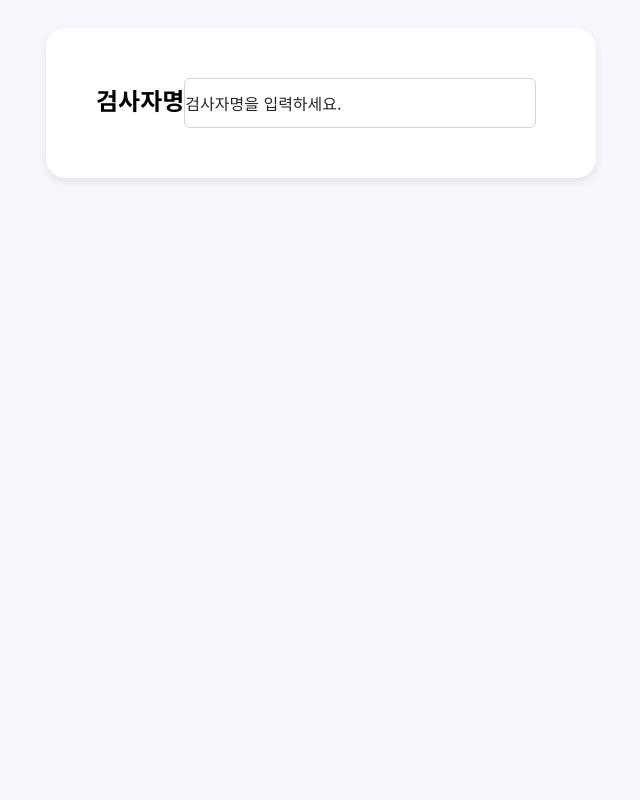
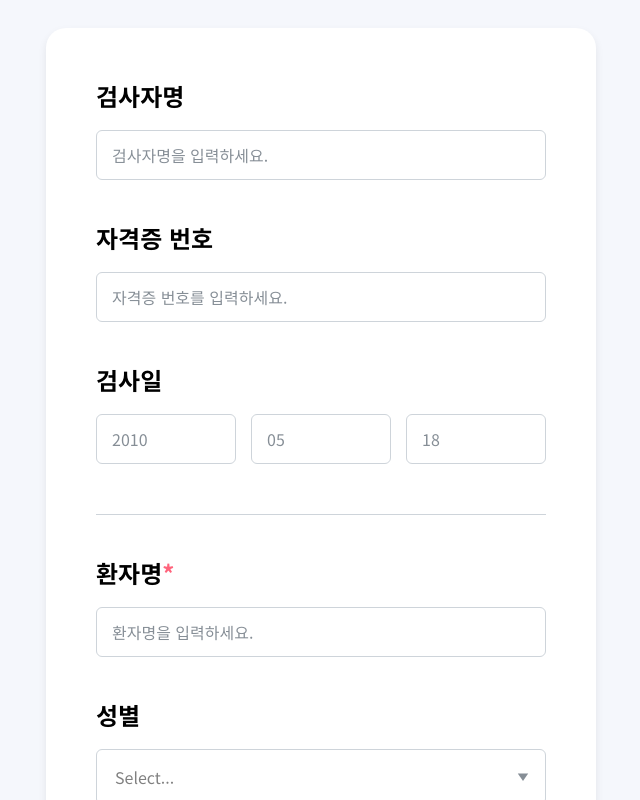
Before and after one commit to Randy-neopons/talkytalky_screening, a Next.js app: page /start in a window 1280 px wide. Shown: the part 260-1060 px from the top of the page, without its empty margins (319-959 px from the left). Before the commit the page ends 800 px from the top, so only its background shows below. Built offline with nearby package versions, Linux system fonts and the light colour scheme.

Commit message:
기본정보 입력 페이지
feat
- select 추가
- 기본정보 페이지 진행중

```diff
--- a/package.json
+++ b/package.json
@@ -15,6 +15,7 @@
         "react": "^18",
         "react-dom": "^18",
         "react-hook-form": "^7.52.0",
+        "react-select": "^5.8.0",
         "zustand": "^4.5.4"
     },
     "devDependencies": {
--- a/src/components/common/CheckBox/index.tsx
+++ b/src/components/common/CheckBox/index.tsx
@@ -22,10 +22,10 @@ const CheckBox = ({
     const handleChange = isControlled ? onChange : field.onChange;
 
     return (
-        <label className='flex justify-center items-center cursor-pointer'>
-            <input type='checkbox' className='hidden peer' checked={isChecked} onChange={handleChange} />
+        <label className='flex cursor-pointer items-center justify-center'>
+            <input type='checkbox' className='peer hidden' checked={isChecked} onChange={handleChange} />
             <svg
-                className='bg-white peer-checked:bg-accent1 rounded border peer-checked:border-none'
+                className='rounded border bg-white peer-checked:border-none peer-checked:bg-accent1'
                 xmlns='http://www.w3.org/2000/svg'
                 width='24'
                 height='24'
--- a/src/components/common/Container/index.tsx
+++ b/src/components/common/Container/index.tsx
@@ -1,5 +1,5 @@
 import type { ReactNode } from 'react';
 
 export default function Container({ children }: { children: ReactNode }) {
-    return <div className='container mx-auto pt-[60px] xl:pt-20 flex flex-col flex-nowrap items-center'>{children}</div>;
+    return <div className='container mx-auto flex flex-col flex-nowrap items-center pt-[60px] xl:pt-20'>{children}</div>;
 }
--- /dev/null
+++ b/src/components/common/Select/index.tsx
@@ -0,0 +1,68 @@
+import { Controller, type FieldValues, type Control } from 'react-hook-form';
+import type { DropdownIndicatorProps, GroupBase, Props, StylesConfig } from 'react-select';
+import ReactSelect, { components } from 'react-select';
+
+type SelectProps = Props & {
+    control?: Control<FieldValues>;
+    required?: boolean;
+};
+
+const customStyles: SelectProps['styles'] = {
+    control: (baseStyles, state) => ({
+        ...baseStyles,
+        width: '100%',
+        padding: '15px 16px',
+        border: '1px solid #CED4DA',
+        borderRadius: '6px',
+        background: '#ffffff',
+
+        '&:hover': {
+            border: state.isFocused ? '1px solid #6979F8' : '',
+        },
+    }),
+    indicatorSeparator: () => ({
+        display: 'none',
+    }),
+    dropdownIndicator: () => ({
+        padding: 0,
+    }),
+    input: baseStyles => ({
+        ...baseStyles,
+        margin: 0,
+        padding: 0,
+        color: '#000000',
+    }),
+    // menu: () => ({
+    //     color: '#868e96',
+    //     padding: '20px 20px 20px 30px',
+    // }),
+    valueContainer: baseStyles => ({
+        ...baseStyles,
+        padding: 0,
+    }),
+};
+
+const DropdownIndicator = (props: DropdownIndicatorProps) => {
+    return (
+        <components.DropdownIndicator {...props}>
+            <svg xmlns='http://www.w3.org/2000/svg' width='12' height='8' viewBox='0 0 12 8' fill='none'>
+                <path d='M6 8L0.803847 0.5L11.1962 0.500001L6 8Z' fill='#868E96' />
+            </svg>
+        </components.DropdownIndicator>
+    );
+};
+
+export default function Select(props: SelectProps) {
+    if (!props.control || !props.name) {
+        return <ReactSelect {...props} components={{ DropdownIndicator }} styles={customStyles} />;
+    }
+
+    return (
+        <Controller
+            control={props.control}
+            name={props.name}
+            render={({ field }) => <ReactSelect {...props} {...field} components={{ DropdownIndicator }} styles={customStyles} />}
+            rules={{ required: props.required }}
+        />
+    );
+}
--- /dev/null
+++ b/src/pages/start/Start.module.css
@@ -0,0 +1,3 @@
+.input {
+    @apply h-[50px] w-full rounded-md border border-neutral6 px-[15px] text-neutral1 placeholder:text-neutral4;
+}
--- a/src/pages/start/index.tsx
+++ b/src/pages/start/index.tsx
@@ -1,30 +1,115 @@
-import type { ReactNode } from 'react';
+import { useCallback, useRef, useState, type ChangeEvent, type ReactNode, type RefObject } from 'react';
+import { useForm } from 'react-hook-form';
 import Image from 'next/image';
 
 import Container from '@/components/common/Container';
+import Select from '@/components/common/Select';
 
-import testResultIcon from 'public/static/images/test-result-icon.png';
-import testStartIcon from 'public/static/images/test-start-icon.png';
+import styles from './Start.module.css';
 
-const Title = ({ children, required }: { children: ReactNode; required?: boolean }) => {
+const Label = ({ children, htmlFor, required }: { children: ReactNode; htmlFor: string; required?: boolean }) => {
     return (
-        <span className='font-noto text-head-2 text-black font-bold mb-4'>
+        <label htmlFor={htmlFor} className='mb-4 mt-10 block font-noto font-bold text-black text-head-2'>
             {children}
             {required && <span className='text-red1'>*</span>}
-        </span>
+        </label>
     );
 };
 
 export default function StartPage() {
+    const { control, register } = useForm();
+    // 휴대폰 input
+    const input1Ref = useRef<HTMLInputElement>(null);
+    const input2Ref = useRef<HTMLInputElement>(null);
+    const input3Ref = useRef<HTMLInputElement>(null);
+
+    // 휴대폰 번호 각 부분
+    const [testDate, setTestDate] = useState({
+        year: '',
+        month: '',
+        day: '',
+    });
+
+    // 휴대폰 번호 각 부분 변경
+    const handleChangeTestDate = useCallback(
+        (nextRef: RefObject<HTMLInputElement> | null) => (e: ChangeEvent<HTMLInputElement>) => {
+            const newValue = e.target.value.replace(/[^0-9]/g, ''); // 숫자만 입력 가능
+
+            setTestDate({
+                ...testDate,
+                [e.target.name]: newValue,
+            });
+
+            if (newValue.length >= e.target.maxLength && nextRef) {
+                nextRef.current?.focus();
+            }
+        },
+        [testDate],
+    );
+
     return (
         <Container>
-            <h1 className='text-head-1 font-jalnan'>기본정보 입력</h1>
-            <div className='w-[550px] rounded-[20px] bg-white shadow-base mt-[60px] xl:mt-20 p-[50px]'>
-                <Title>검사자명</Title>
+            <h1 className='font-jalnan text-head-1'>기본정보 입력</h1>
+            <div className='mt-[60px] w-[550px] rounded-[20px] bg-white px-[50px] pb-[50px] pt-[10px] shadow-base xl:mt-20'>
+                <Label htmlFor='testerName'>검사자명</Label>
+                <input {...register('testerName')} className={`${styles.input}`} placeholder='검사자명을 입력하세요.' />
+                <Label htmlFor='certificateNumber'>자격증 번호</Label>
+                <input {...register('certificateNumber')} className={`${styles.input}`} placeholder='자격증 번호를 입력하세요.' />
+                <Label htmlFor='testDate'>검사일</Label>
+                <div className='flex gap-[15px]'>
+                    <input
+                        ref={input1Ref}
+                        className={`${styles.input}`}
+                        maxLength={4}
+                        name='year'
+                        placeholder='2010'
+                        value={testDate.year}
+                        onChange={handleChangeTestDate(input2Ref)}
+                    />
+                    <input
+                        ref={input2Ref}
+                        className={`${styles.input}`}
+                        maxLength={2}
+                        name='month'
+                        placeholder='05'
+                        value={testDate.month}
+                        onChange={handleChangeTestDate(input3Ref)}
+                    />
+                    <input
+                        ref={input3Ref}
+                        className={`${styles.input}`}
+                        maxLength={2}
+                        name='day'
+                        placeholder='18'
+                        value={testDate.day}
+                        onChange={handleChangeTestDate(null)}
+                    />
+                </div>
+                <div className='mb-[10px] mt-10 h-[1px] w-full bg-[#ced4da] xl:mt-[50px] '></div>
+                <Label htmlFor='testerName' required>
+                    환자명
+                </Label>
                 <input
-                    className='rounded-md border border-neutral6 h-[50px] text-neutral1 placeholder:text-neutral1'
-                    placeholder='검사자명을 입력하세요.'
+                    {...register('testerName', { required: '이름을 입력하세요' })}
+                    className={`${styles.input}`}
+                    placeholder='환자명을 입력하세요.'
                 />
+                <Label htmlFor='testerName'>성별</Label>
+                <Select
+                    control={control}
+                    name='gender'
+                    options={[
+                        { value: 'female', label: '여' },
+                        { value: 'male', label: '남' },
+                    ]}
+                />
+                <input {...register('testerName')} className={`${styles.input}`} placeholder='검사자명을 입력하세요.' />
+                <Label htmlFor='testerName'>검사자명</Label>
+                <input {...register('testerName')} className={`${styles.input}`} placeholder='검사자명을 입력하세요.' />
+                <Label htmlFor='testerName'>검사자명</Label>
+                <input {...register('testerName')} className={`${styles.input}`} placeholder='검사자명을 입력하세요.' />
+                <Label htmlFor='testerName'>검사자명</Label>
+                <input {...register('testerName')} className={`${styles.input}`} placeholder='검사자명을 입력하세요.' />
             </div>
         </Container>
     );
```
Also changed, not shown: src/components/AppLayout.tsx (+5 -5 lines), src/pages/index.tsx (+10 -10 lines), .prettierrc.js, 1 other file (tests, documents, lock files or other folders).
